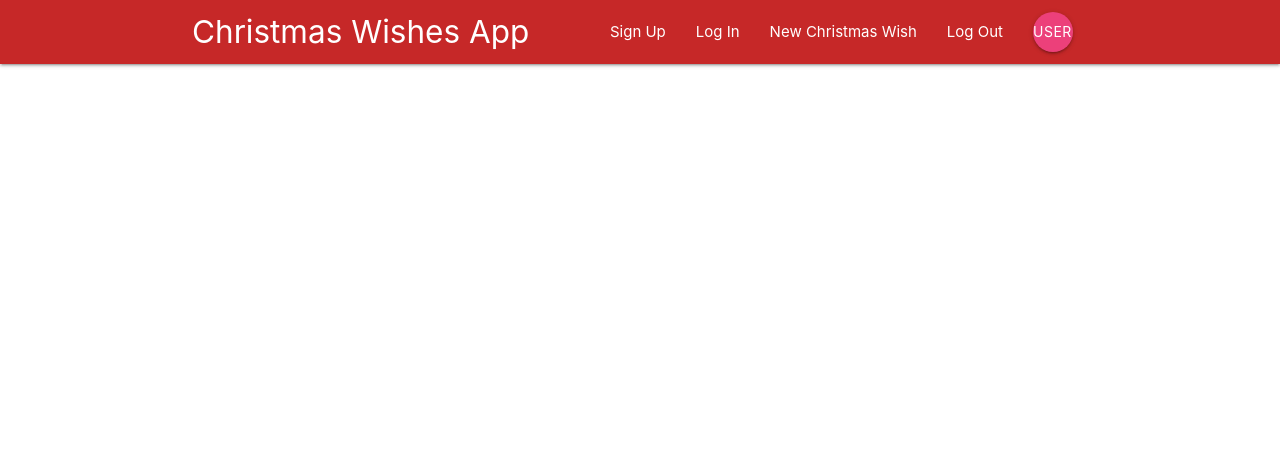
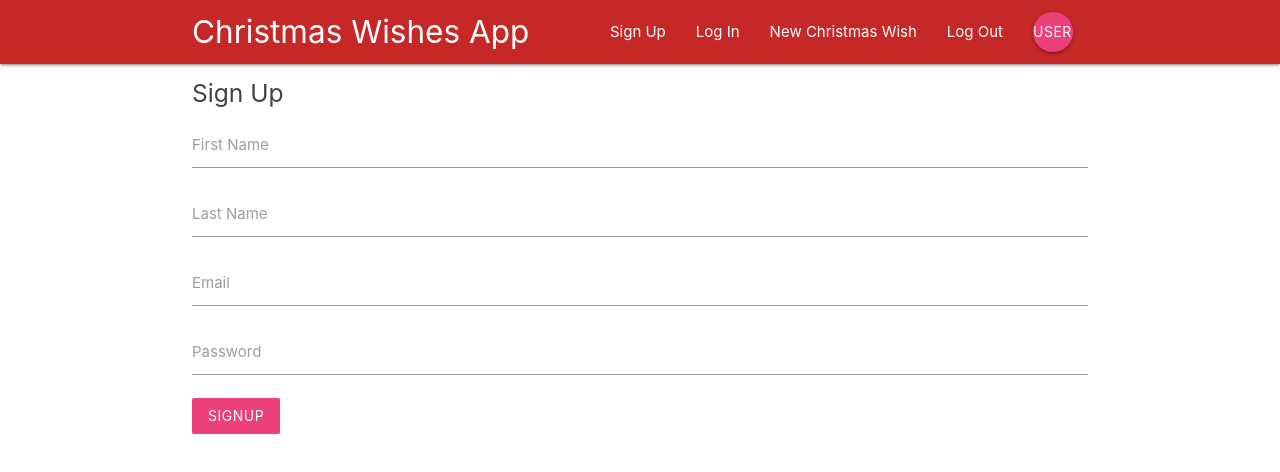
Before and after one commit to nguy2819/Christmas-Wishes-App-for-Family, a React (Create React App) app: page /signup in a window 1280 px wide. Shown: the top 472 px of the page. Built offline with nearby package versions, Linux system fonts and the light colour scheme.

Commit message:
Finished up the basic Sign In and Sign Up components

```diff
--- a/public/index.html
+++ b/public/index.html
@@ -40,5 +40,7 @@
       To begin the development, run `npm start` or `yarn start`.
       To create a production bundle, use `npm run build` or `yarn build`.
     -->
+    <!-- Compiled and minified JavaScript -->
+    <script src="https://cdnjs.cloudflare.com/ajax/libs/materialize/1.0.0/js/materialize.min.js"></script>
   </body>
 </html>
--- a/src/App.js
+++ b/src/App.js
@@ -4,6 +4,7 @@
 import Dashboard from './components/dashboard/Dashboard';
 import ProjectDetails from './components/projects/ProjectDetails';
 import SignIn from './components/auth/SignIn';
+import SignUp from './components/auth/SignUp';
 
 class App extends Component {
   render() {
@@ -15,6 +16,7 @@
           <Route exact path='/' component={Dashboard}/>
           <Route path='/project/:id' component={ProjectDetails}/>
           <Route path='/signin' component={SignIn}/>
+          <Route path='/signup' component={SignUp}/>
         </Switch>
       </div>
       </BrowserRouter>
--- a/src/components/auth/SignIn.js
+++ b/src/components/auth/SignIn.js
@@ -2,13 +2,17 @@
 
 export class SignIn extends Component {
     state = {
-
+        email: '',
+        password:''
     }
     handleChange = (e) => {
-        console.log(e)
+        this.setState({
+            [e.target.id]: e.target.value
+        })
     }
     handleSubmit = (e) => {
-        console.log(e)
+        e.preventDefault();
+        console.log(this.state)
     }
   render() {
     return (
--- a/src/components/auth/SignUp.js
+++ b/src/components/auth/SignUp.js
@@ -0,0 +1,49 @@
+import React, { Component } from 'react'
+
+export class SignUp extends Component {
+    state = {
+        email: '',
+        password:'',
+        firstName: '',
+        lastName: ''
+    }
+    handleChange = (e) => {
+        this.setState({
+            [e.target.id]: e.target.value
+        })
+    }
+    handleSubmit = (e) => {
+        e.preventDefault();
+        console.log(this.state)
+    }
+  render() {
+    return (
+      <div className="container">
+        <form onSubmit={this.handleSubmit} className="white">
+            <h5 className="grey-text text-darken-3">Sign Up</h5>
+            <div className="input-field">
+                <label htmlFor="firstName">First Name</label>
+                <input type="text" id="firstName" onChange={this.handleChange}/>
+            </div>
+            <div className="input-field">
+                <label htmlFor="lastName">Last Name</label>
+                <input type="text" id="lastName" onChange={this.handleChange}/>
+            </div>
+            <div className="input-field">
+                <label htmlFor="email">Email</label>
+                <input type="email" id="email" onChange={this.handleChange}/>
+            </div>
+            <div className="input-field">
+                <label htmlFor="password">Password</label>
+                <input type="password" id="password" onChange={this.handleChange}/>
+            </div>
+            <div className="input-field">
+                <button className="btn pink lighten-1 z-depth-0">SignUp</button>
+            </div>
+        </form>
+      </div>
+    )
+  }
+}
+
+export default SignUp
```
